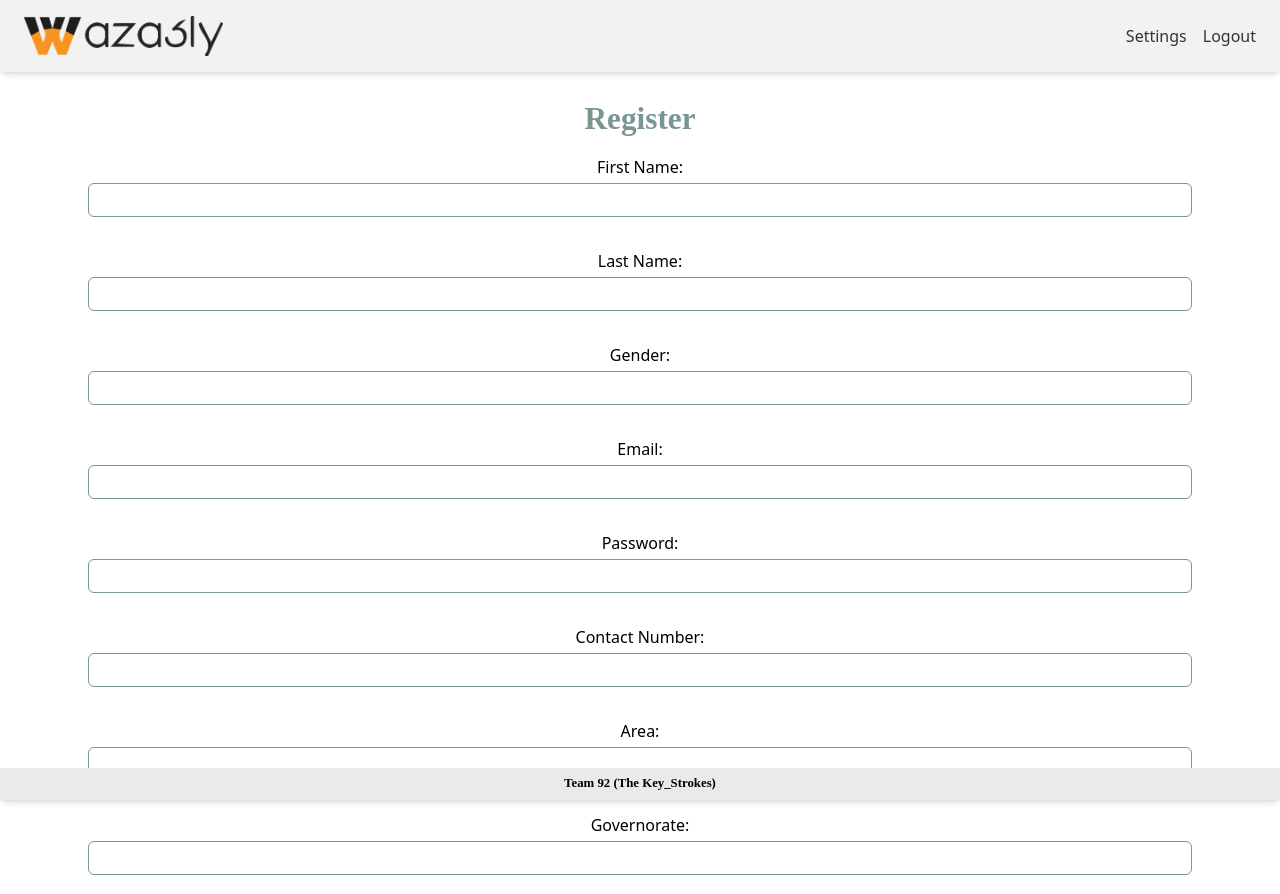
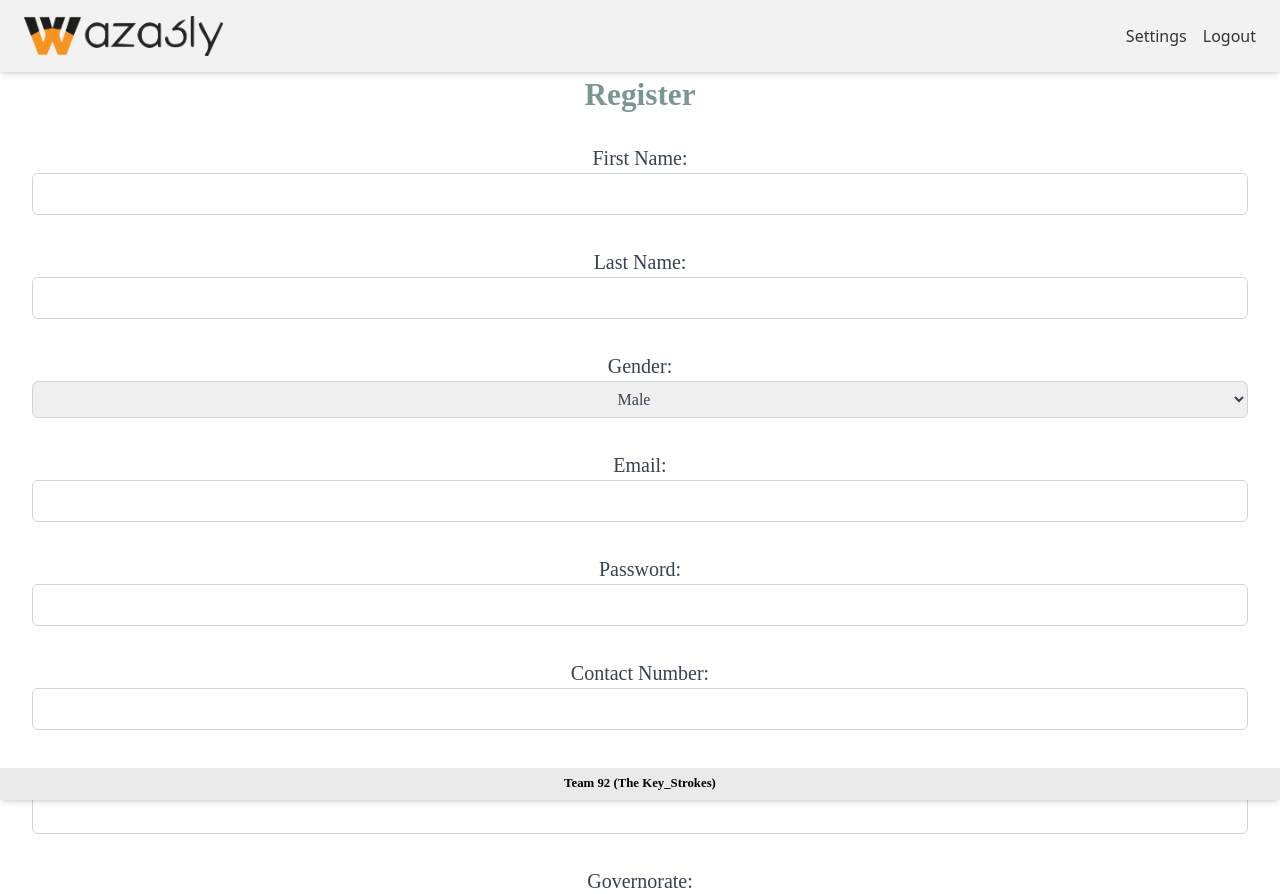
Before and after one commit to Hamada-Gado/Waz3ly-Web-Site, a React (Vite) app: page /register in a window 1280 px wide. Shown: the top 894 px of the page. Built offline with nearby package versions, Linux system fonts and the light colour scheme.

Commit message:
fix: fix div overflowing
add hook to resize the div height correctly

```diff
--- a/src/App.jsx
+++ b/src/App.jsx
@@ -1,18 +1,20 @@
 import { BrowserRouter as Router, Routes, Route } from 'react-router-dom';
 import Home from './components/Home/Home';
+import Header from './components/Layout/Header';
+import Footer from './components/Layout/Footer';
 import Admin from './pages/Admin/Admin';
 import Organization from './pages/Organization/Organization';
 import Donor from './pages/Donor/Donor';
-import Header from './components/Layout/Header';
-import Footer from './components/Layout/Footer';
 import Login from './pages/Auth/Login';
-import RegisterForm from './components/Donor-Organization/RegisterForm';
+import RegisterForm from './pages/Auth/RegisterForm';
+import useExpandTFooter from './hooks/useExpandToFooter';
 
 export default function App() {
+  const ref = useExpandTFooter();
   return (
     <Router>
       <Header />
-      <div className="flex-1 p-6">
+      <div id="main-content" ref={ref}>
         <Routes>
           <Route path="/" element={<Home />}></Route>
           <Route path="/admin/*" element={<Admin />}></Route>
--- /dev/null
+++ b/src/components/Auth/Input.jsx
@@ -0,0 +1,10 @@
+const Input = ({ label, labelClassName, inputClassName, ...props }) => {
+  return (
+    <label className={labelClassName}>
+      {label}
+      <input className={inputClassName} {...props} />
+    </label>
+  );
+};
+
+export default Input;
--- a/src/components/Donor-Organization/Input.jsx
+++ /dev/null
@@ -1,16 +0,0 @@
-const Input = ({ label, labelClassName, inputClassName, ...props }) => {
-  return (
-    <label className={labelClassName || 'flex flex-col gap-1 text-center'}>
-      {label}
-      <input
-        className={
-          inputClassName ||
-          'text-text text-center border border-primary focus:border-secondary focus:outline-none focus:ring-0 rounded-md mx-16 p-1'
-        }
-        {...props}
-      />
-    </label>
-  );
-};
-
-export default Input;
--- a/src/components/Layout/Footer.jsx
+++ b/src/components/Layout/Footer.jsx
@@ -1,6 +1,9 @@
 const Footer = () => {
   return (
-    <footer className="flex fixed bottom-0 h-1 w-full py-4 px-6 justify-center items-center text-sm font-heading font-bold bg-background-dark shadow-md">
+    <footer
+      id="main-footer"
+      className="flex fixed bottom-0 h-1 w-full py-4 justify-center items-center text-sm font-heading font-bold bg-background-dark shadow-md"
+    >
       Team 92 (The Key_Strokes)
     </footer>
   );
--- a/src/components/Layout/Header.jsx
+++ b/src/components/Layout/Header.jsx
@@ -4,7 +4,10 @@ import logo from '/src/assets/Logo.png';
 
 const Header = () => {
   return (
-    <header className="flex justify-between items-center bg-background-main py-4 px-6 shadow-md">
+    <header
+      id="main-header"
+      className="flex justify-between items-center bg-background-main py-4 px-6 shadow-md"
+    >
       <Link to="/">
         <img src={logo} alt="Logo" className="h-10" />
       </Link>
--- /dev/null
+++ b/src/hooks/useExpandToFooter.jsx
@@ -0,0 +1,23 @@
+import { useEffect, useRef, useState } from 'react';
+
+const useExpandToFooter = () => {
+  const ref = useRef(null);
+  const [innerHeight, setInnerHeight] = useState(window.innerHeight);
+  useEffect(() => {
+    const handleResize = () => setInnerHeight(window.innerHeight);
+    window.addEventListener('resize', handleResize);
+
+    if (!ref.current) return;
+    const { y } = ref.current.getBoundingClientRect();
+    const { height: footer_height } = document
+      .querySelector('footer')
+      .getBoundingClientRect();
+    ref.current.style.height = `${window.innerHeight - y - footer_height}px`;
+
+    return () => window.removeEventListener('resize', handleResize);
+  }, [innerHeight]);
+
+  return ref;
+};
+
+export default useExpandToFooter;
--- a/src/components/Donor-Organization/RegisterForm.jsx
+++ b/src/pages/Auth/RegisterForm.jsx
@@ -1,6 +1,6 @@
 import { useState } from 'react';
 import { useNavigate } from 'react-router-dom';
-import Input from './Input';
+import Input from '/src/components/Auth/Input';
 
 const RegisterForm = () => {
   const [formData, setFormData] = useState({
@@ -37,88 +37,112 @@ const RegisterForm = () => {
     navigate(path, { replace: true });
   };
 
+  const labelClassName =
+    'flex flex-col text-center text-xl font-body text-gray-700';
+  const inputClassName =
+    'text-center text-base mx-8 p-2 rounded-md border border-gray-300 focus:outline-none focus:ring-primary focus:ring-1';
+
   return (
     <div>
       <h1 className="text-center text-3xl font-heading font-bold text-primary">
         Register
       </h1>
-      <form className="flex flex-col gap-1 py-3" onSubmit={handleSubmit}>
+      <form className="flex flex-col gap-1 py-6" onSubmit={handleSubmit}>
         <Input
           label="First Name:"
+          name="firstName"
           type="text"
-          name="firstName"
           required={true}
+          labelClassName={labelClassName}
+          inputClassName={inputClassName}
           value={formData.firstName}
           onChange={handleChange}
         />
         <br />
         <Input
           label="Last Name:"
+          name="lastName"
           type="text"
-          name="lastName"
           required={true}
+          labelClassName={labelClassName}
+          inputClassName={inputClassName}
           value={formData.lastName}
           onChange={handleChange}
         />
         <br />
-        <Input
-          label="Gender:"
-          type="text"
-          name="gender"
-          required={true}
-          value={formData.gender}
-          onChange={handleChange}
-        />
+        <label className={labelClassName}>
+          Gender:
+          <select
+            className={inputClassName}
+            name="gender"
+            required={true}
+            value={formData.gender}
+            onChange={handleChange}
+          >
+            <option value="Male">Male</option>
+            <option value="Female">Female</option>
+          </select>
+        </label>
         <br />
         <Input
           label="Email:"
+          name="email"
           type="email"
-          name="email"
           required={true}
+          labelClassName={labelClassName}
+          inputClassName={inputClassName}
           value={formData.email}
           onChange={handleChange}
         />
         <br />
         <Input
           label="Password:"
+          name="password"
           type="password"
-          name="password"
           required={true}
+          labelClassName={labelClassName}
+          inputClassName={inputClassName}
           value={formData.password}
           onChange={handleChange}
         />
         <br />
         <Input
           label="Contact Number:"
+          name="contactNumber"
           type="tel"
-          name="contactNumber"
           required={true}
+          labelClassName={labelClassName}
+          inputClassName={inputClassName}
           value={formData.contactNumber}
           onChange={handleChange}
         />
         <br />
         <Input
           label="Area:"
+          name="area"
           type="text"
-          name="area"
           required={true}
+          labelClassName={labelClassName}
+          inputClassName={inputClassName}
           value={formData.area}
           onChange={handleChange}
         />
         <br />
         <Input
           label="Governorate:"
+          name="governorate"
           type="text"
-          name="governorate"
           required={true}
+          labelClassName={labelClassName}
+          inputClassName={inputClassName}
           value={formData.governorate}
           onChange={handleChange}
         />
         <br /> <br />
         <Input
           label="Are you an organization?"
-          labelClassName={'text-center'}
-          inputClassName={'border-none accent-accent m-2'}
+          labelClassName={labelClassName}
+          inputClassName={inputClassName}
           type="checkbox"
           onChange={(e) => {
             setIsOrganization(e.target.checked);
@@ -133,27 +157,33 @@ const RegisterForm = () => {
           <>
             <Input
               label="Organization Name:"
+              name="organizationName"
               type="text"
-              name="organizationName"
               required={true}
+              labelClassName={labelClassName}
+              inputClassName={inputClassName}
               value={formData.organizationName}
               onChange={handleChange}
             />
             <br />
             <Input
               label="Organization Type:"
+              name="organizationType"
               type="text"
-              name="organizationType"
               required={true}
+              labelClassName={labelClassName}
+              inputClassName={inputClassName}
               value={formData.organizationType}
               onChange={handleChange}
             />
             <br />
             <Input
               label="Organization Address:"
+              name="organizationAddress"
               type="text"
-              name="organizationAddress"
               required={true}
+              labelClassName={labelClassName}
+              inputClassName={inputClassName}
               value={formData.organizationAddress}
               onChange={handleChange}
             />
--- a/src/pages/Donor/Donor.jsx
+++ b/src/pages/Donor/Donor.jsx
@@ -5,8 +5,9 @@ const Donor = () => {
         display: 'flex',
         justifyContent: 'center',
         alignItems: 'center',
-        height: '90vh',
+        height: '100%',
         fontSize: '2rem',
+        border: '2px solid red',
       }}
     >
       <h1>Donor</h1>
--- a/src/pages/Organization/Organization.jsx
+++ b/src/pages/Organization/Organization.jsx
@@ -5,8 +5,9 @@ const Organization = () => {
         display: 'flex',
         justifyContent: 'center',
         alignItems: 'center',
-        height: '90vh',
+        height: '100%',
         fontSize: '2rem',
+        border: '2px solid red',
       }}
     >
       <h1>Organization</h1>
```
